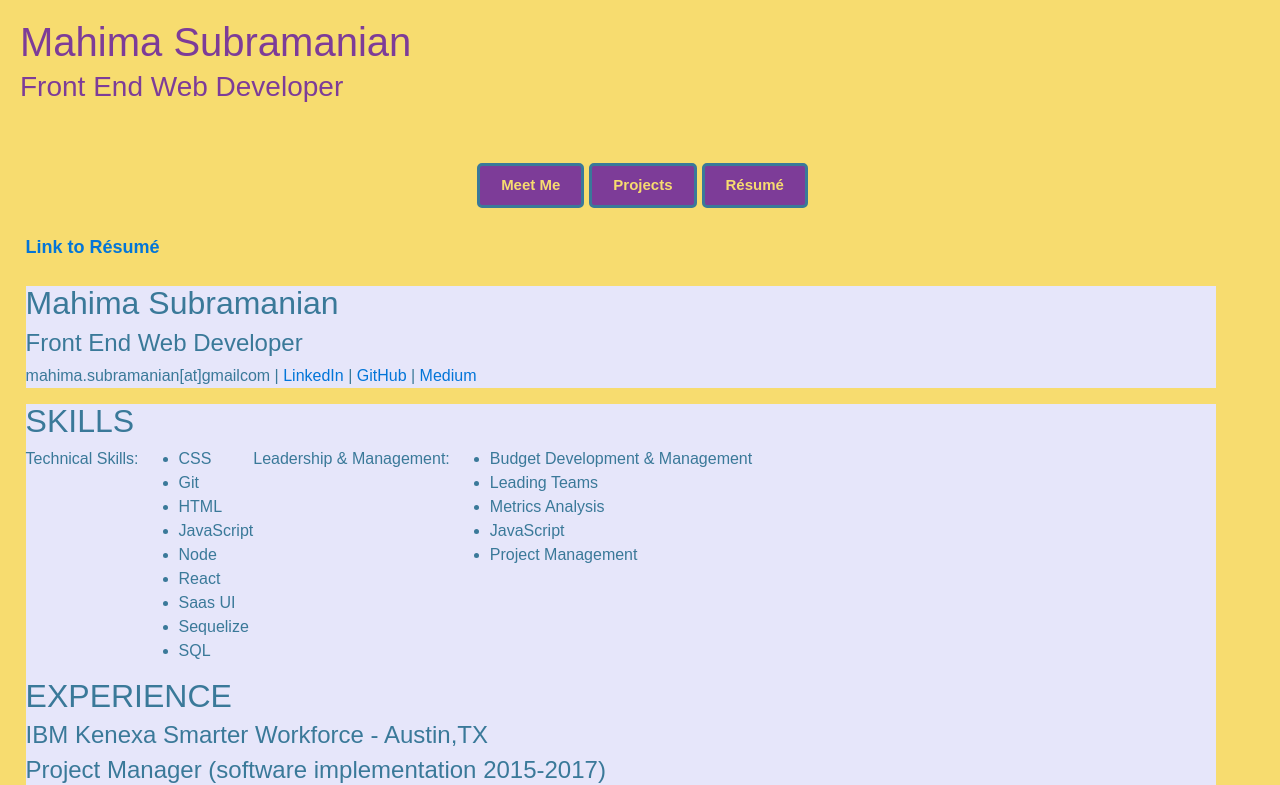
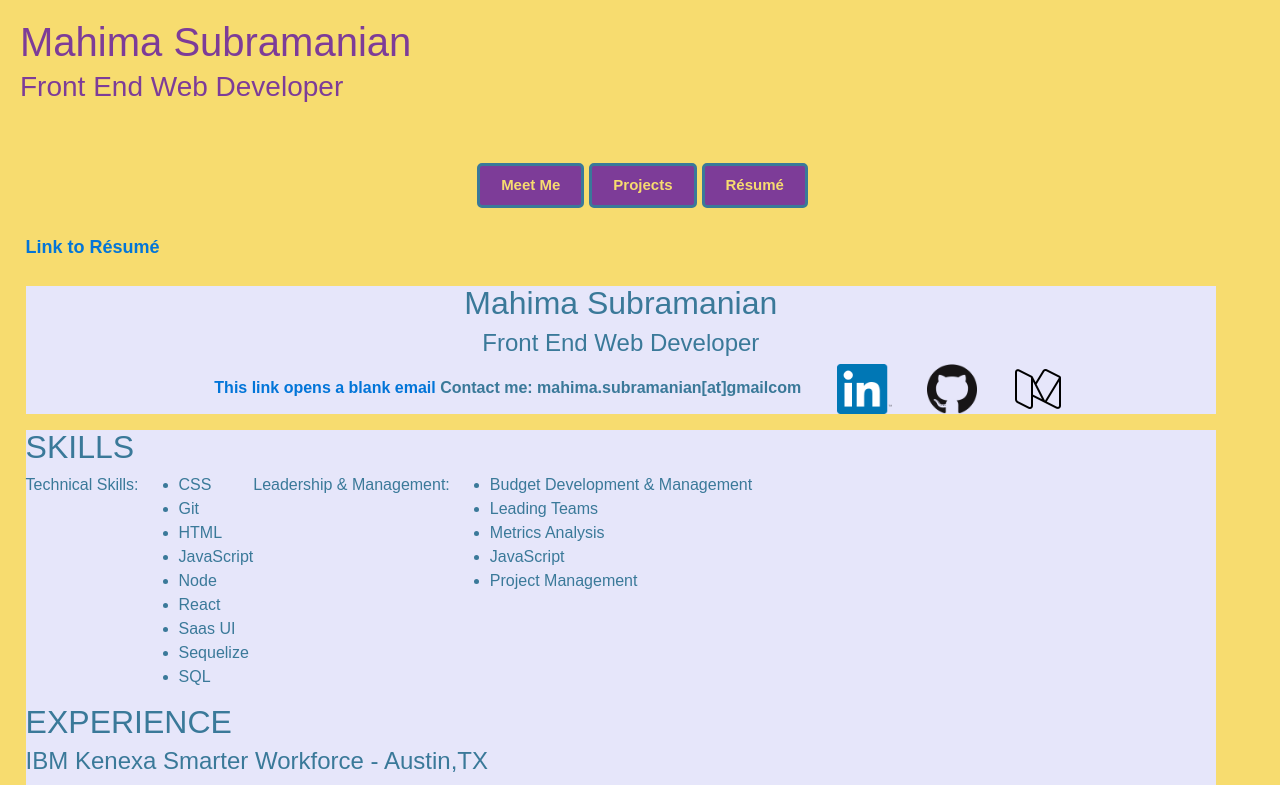
Before and after one commit to Smahima/smahima.github.io, a React (Create React App) app: page /resume in a window 1280 px wide. Shown: the top 785 px of the page. Built offline with nearby package versions, Linux system fonts and the light colour scheme.

Commit message:
added icons in resume for social media

```diff
--- a/src/components/Resume.js
+++ b/src/components/Resume.js
@@ -1,4 +1,8 @@
 import React, { Component } from 'react';
+import LinkedIn from '../images/In-2C-128px-TM.png';
+import GitHub from '../images/GitHub-Mark-120px-plus.png';
+import Medium from '../images/mediumWhite.png';
+
 
 export default  class Resume extends Component {
   render() {
@@ -14,7 +18,13 @@ export default  class Resume extends Component {
          <div className="resume-header">
            <h2> Mahima Subramanian</h2>
            <h4> Front End Web Developer</h4>
-           <p> mahima.subramanian[at]gmailcom | <a href="https://wwwlinkedincom/in/msubramanian/" >LinkedIn</a> | <a href="https://githubcom/Smahima">GitHub </a>| <a href="https://mediumcom/@mahimaS">Medium </a></p>
+           <p>
+             <a id="emaillink" href="mailto:mahima.subramanian@gmail.com?subject=Ciao Mahima!">This link opens a blank email</a>
+             <a> Contact me: mahima.subramanian[at]gmailcom</a>
+             <a id="linkedin" href="https://www.linkedin.com/in/msubramanian/"><img src={LinkedIn} alt="LinkedIn Icon" height="50px"/></a>
+             <a id="github" href="https://github.com/Smahima"><img src={GitHub} alt="GitHub Icon" height="50px"/></a>
+             <a id="medium" href="https://medium.com/@mahimaS"><img src={Medium} alt="Medium" height="50px"/></a>
+           </p>
          </div>
 
         <div className="resume-body">
--- a/src/styles/index.css
+++ b/src/styles/index.css
@@ -11,23 +11,6 @@ h5 {
   color: #3a7999;
 }
 
-.bio p {
-  margin: 0 2% 0 2%;
-  font-size: 25px;
-  color: #3a7999;
-  background-color: #E6E6FA;
-
-}
-
-
-
- /*p span {
-  margin: 0 0 0 0%;
-  font-size: 25px;
-  color: #3a7999;
-  background-color: #E6E6FA;
-}*/
-
 .header {
   background-color: #F7DC6F;
   height: 150px;
@@ -37,6 +20,13 @@ h5 {
   justify-content: center;
 }
 
+.bio p {
+  margin: 0 2% 0 2%;
+  font-size: 25px;
+  color: #3a7999;
+  background-color: #E6E6FA;
+
+}
 
 .pic img{
  float: right;
@@ -161,6 +151,8 @@ a:visited {
   margin: 2% 5% 0 2%;
   color:  #3a7999;
   background-color: #E6E6FA;
+  text-align: center;
+  font-weight: bold;
 }
 
 .resume-body {
@@ -173,7 +165,6 @@ a:visited {
   display: flex;
   flex-direction: row;
 }
-
 
 .experience h5 {
   margin: 0 0 2% 1%;
```
